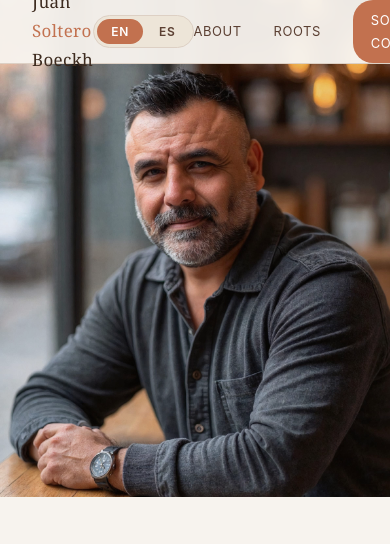
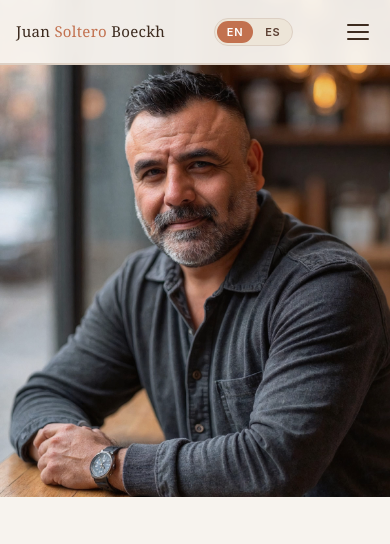
Before and after one commit to boeckh-gif/juansoltero-website, a website: page public/index.html in a window 390 px wide. Shown: the top 544 px of the page. Drawn offline with Linux system fonts and the light colour scheme.

Commit message:
Add mobile hamburger nav menu (fixes overflow in portrait orientation)

```diff
--- a/public/index.html
+++ b/public/index.html
@@ -97,6 +97,35 @@
     .lang-opt:hover:not(.active) { color: var(--terra); }
     .nav-cta { font-family: -apple-system, sans-serif; font-size: 12px; letter-spacing: 0.06em; text-transform: uppercase; padding: 9px 18px; background: var(--terra); color: white !important; text-decoration: none; border-radius: 20px; transition: background 0.2s; }
     .nav-cta:hover { background: var(--terra-dark); color: white !important; }
+
+    .nav-toggle {
+      display: none; flex-shrink: 0;
+      background: none; border: none; cursor: pointer;
+      width: 32px; height: 32px; padding: 4px;
+      flex-direction: column; justify-content: center; align-items: center; gap: 5px;
+    }
+    .nav-toggle span { display: block; width: 22px; height: 2px; background: var(--earth); border-radius: 2px; transition: transform 0.25s, opacity 0.25s; }
+    nav.nav-open .nav-toggle span:nth-child(1) { transform: translateY(7px) rotate(45deg); }
+    nav.nav-open .nav-toggle span:nth-child(2) { opacity: 0; }
+    nav.nav-open .nav-toggle span:nth-child(3) { transform: translateY(-7px) rotate(-45deg); }
+
+    @media (max-width: 720px) {
+      nav { padding: 0 1rem; }
+      .nav-name { font-size: 15px; white-space: nowrap; }
+      .lang-toggle-group { padding: 2px; }
+      .lang-opt { padding: 4px 10px; font-size: 11px; }
+      .nav-toggle { display: flex; }
+      .nav-links {
+        position: fixed; top: 64px; left: 0; right: 0;
+        flex-direction: column; align-items: stretch; gap: 0;
+        background: var(--cream); border-bottom: 1px solid var(--border);
+        max-height: 0; overflow: hidden;
+        transition: max-height 0.3s ease;
+      }
+      .nav-links a { padding: 14px 1.5rem; text-align: center; border-top: 1px solid var(--border); }
+      .nav-links a.nav-cta { margin: 12px 1.5rem; border-top: none; }
+      nav.nav-open .nav-links { max-height: 480px; overflow-y: auto; }
+    }
 
     /* Hero */
     .hero {
@@ -239,7 +268,7 @@
     <button class="lang-opt" data-lang-btn="en" onclick="setLang('en')">EN</button>
     <button class="lang-opt" data-lang-btn="es" onclick="setLang('es')">ES</button>
   </div>
-  <div class="nav-links">
+  <div class="nav-links" id="navLinks">
     <a href="#story" data-lang-inline="en">About</a>
     <a href="#story" data-lang-inline="es">Acerca</a>
     <a href="#roots" data-lang-inline="en">Roots</a>
@@ -247,6 +276,9 @@
     <a href="https://solarassoc.com" target="_blank" rel="noopener noreferrer" class="nav-cta" data-lang-inline="en">Solara Consulting</a>
     <a href="https://solarassoc.com" target="_blank" rel="noopener noreferrer" class="nav-cta" data-lang-inline="es">Solara Consulting</a>
   </div>
+  <button class="nav-toggle" aria-label="Toggle menu" aria-expanded="false" aria-controls="navLinks" onclick="toggleNav()">
+    <span></span><span></span><span></span>
+  </button>
 </nav>
 
 <!-- Hero -->
@@ -522,6 +554,25 @@
     }
   })();
 
+  // Mobile nav toggle
+  function toggleNav() {
+    var nav = document.querySelector('nav');
+    var open = nav.classList.toggle('nav-open');
+    document.querySelector('.nav-toggle').setAttribute('aria-expanded', open ? 'true' : 'false');
+  }
+  document.querySelectorAll('.nav-links a').forEach(function(a) {
+    a.addEventListener('click', function() {
+      document.querySelector('nav').classList.remove('nav-open');
+      document.querySelector('.nav-toggle').setAttribute('aria-expanded', 'false');
+    });
+  });
+  window.addEventListener('resize', function() {
+    if (window.innerWidth > 720) {
+      document.querySelector('nav').classList.remove('nav-open');
+      document.querySelector('.nav-toggle').setAttribute('aria-expanded', 'false');
+    }
+  });
+
   // Ask AI about me — dynamic prompt with current domain
   (function() {
     const domain = window.location.hostname === 'localhost'
```
